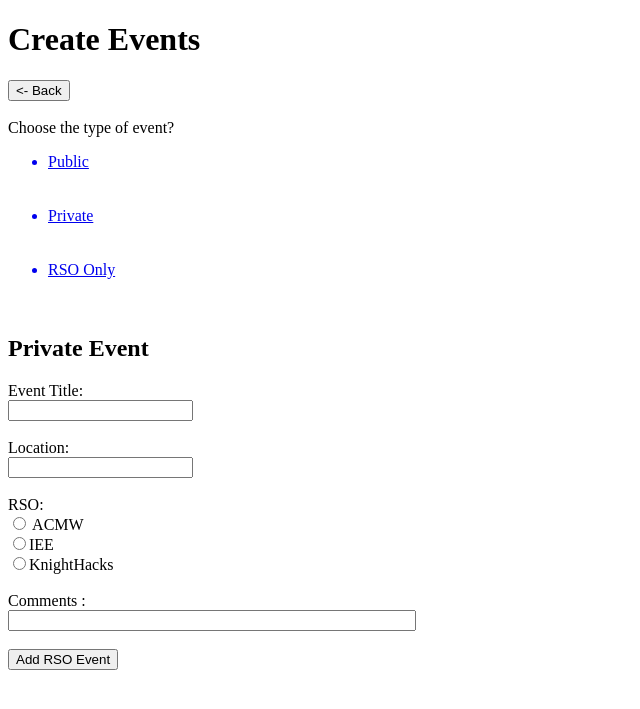
After one commit to pravallik/Events, a PHP site: page /rsoOnly.php in a window 1280 px wide. The commit adds this page. Shown: the top 709 px of the page, without its empty margins (0-640 px from the left). Run offline with PHP 8.4, Linux system fonts and the light colour scheme.

Commit message:
finised and tested the createevents.php

```diff
--- a/databases/CreateEvents.php
+++ b/databases/CreateEvents.php
@@ -3,18 +3,20 @@
 <head>
 
     <h1> Create Events </h1>
+    <a href = index.php><button><- Back</button></a><br><br>
 
 </head>
 
 <body>
     <form class= "form-createevents" action ="includes/CreateEvents.inc.php" method = "post">
                   Choose the type of event?<br>
-                  <a href = "publicEvents.php"> <input type="radio" name="public" value="Public"> Public</a><br><br>
-                  <a href = "privateEvents.php"> <input type="radio" name="private" value="Private"> Private</a><br><br>
-                  <a href = "rsoOnly.php"> <input type="radio" name="rsoOnly" value="rsoOnly"> RSO only</a><br><br>
+                <ul>
+                  <a href = "publicEvents.php"> <li> Public </li> </a><br><br>
+                  <a href = "privateEvents.php"> <li> Private </li> </a><br><br>
+                  <a href = "rsoOnly.php"><li> RSO Only </li> </a><br><br>
+                </ul>
 
     </form>
-    <a href = index.php><button>Go back to Home Page</button></a>
 
 
 </body>
--- a/databases/joinRSO.php
+++ /dev/null
@@ -1 +0,0 @@
-hello whuffn szf gndbhv o'gedb vudfjbgnviaug
--- /dev/null
+++ b/databases/rsoOnly.php
@@ -0,0 +1,23 @@
+<?php
+    require "CreateEvents.php";
+?>
+    <main>
+        <div class= "wrapper-main-rso">
+            <section class = "section-default-rso">
+                <h1>Private Event </h1>
+                <form class= "form-createRSOOnly" action ="includes/createRSOonly.inc.php" method = "post">
+                    Event Title:<br><input type ="text" name= "etitle" placeholder=""><br><br>
+                    Location:<br><input type ="text" name= "loc" placeholder=""><br><br>
+                    RSO:<br>  <input type="radio" name="rso" value="ACM-W"> ACMW<br>
+                             <input type="radio" name="rso" value="IEE">IEE<br>
+                             <input type="radio" name="rso" value="KnightHacks">KnightHacks<br><br>
+                    Comments :<br><input style = "width: 400px;" type ="text" name= "disc" placeholder=""><br><br>
+                   <button type = "submit" name ="add-rsoevent">Add RSO Event</button><br><br>
+                </form>
+            </section>
+        </div>
+    </main>
+
+<?php
+    require "footer.php";
+?>
```
Also changed, not shown: databases/includes/createRSOonly.inc.php (added, +72 -0 lines).
